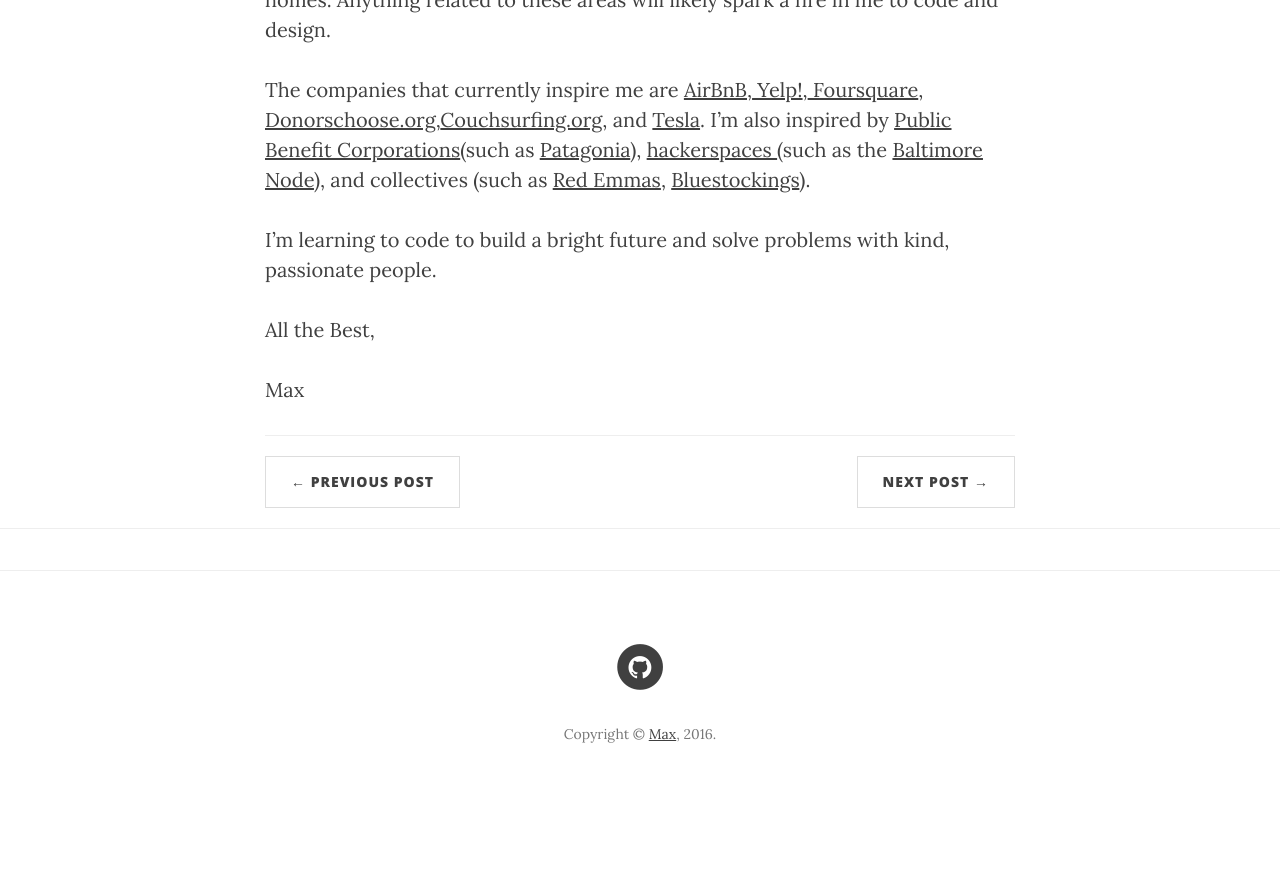
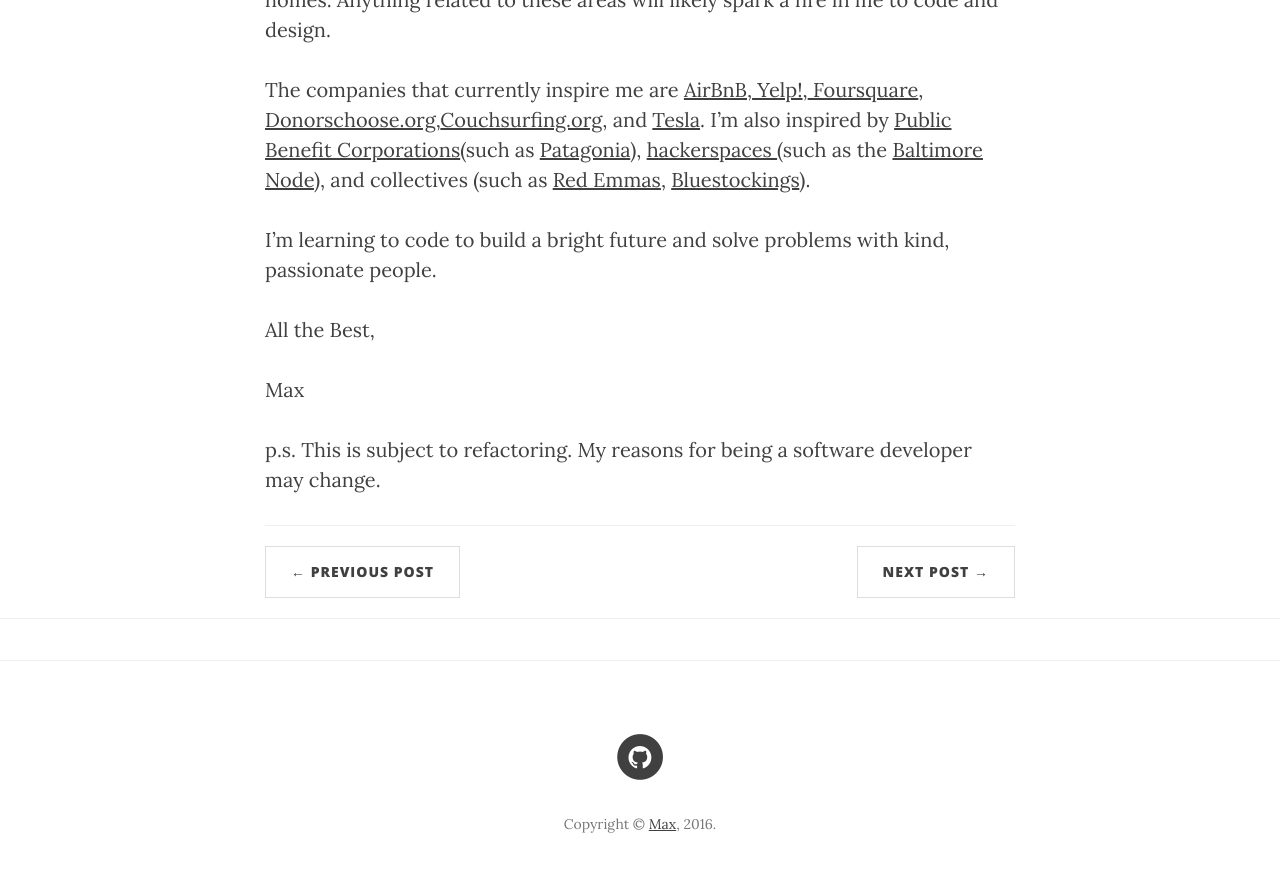
Before and after one commit to maxgrok/maxgrok.github.io_oldversion, a Jekyll site: the page built from _posts/2016-12-28-why-software-development.markdown, in a window 1280 px wide and 900 px high, scrolled down 811 px. Shown: the top 872 px of the window. Built offline with Jekyll 4.4.1, drawn with Linux system fonts in a browser that asks for light colours; nearby versions of some CDN libraries; comment, search, counter and statistics services are not loaded; before the commit the page ends 1621 px from its top, so only the background shows below that.

Commit message:
Editing post

```diff
--- a/_posts/2016-12-28-why-software-development.markdown
+++ b/_posts/2016-12-28-why-software-development.markdown
@@ -19,6 +19,9 @@ The companies that currently inspire me are <a href="http://www.airbnb.com/">Air
 
 I'm learning to code to build a bright future and solve problems with kind, passionate people.
 
+
 All the Best,
 
 Max
+
+p.s. This is subject to refactoring. My reasons for being a software developer may change.
```
